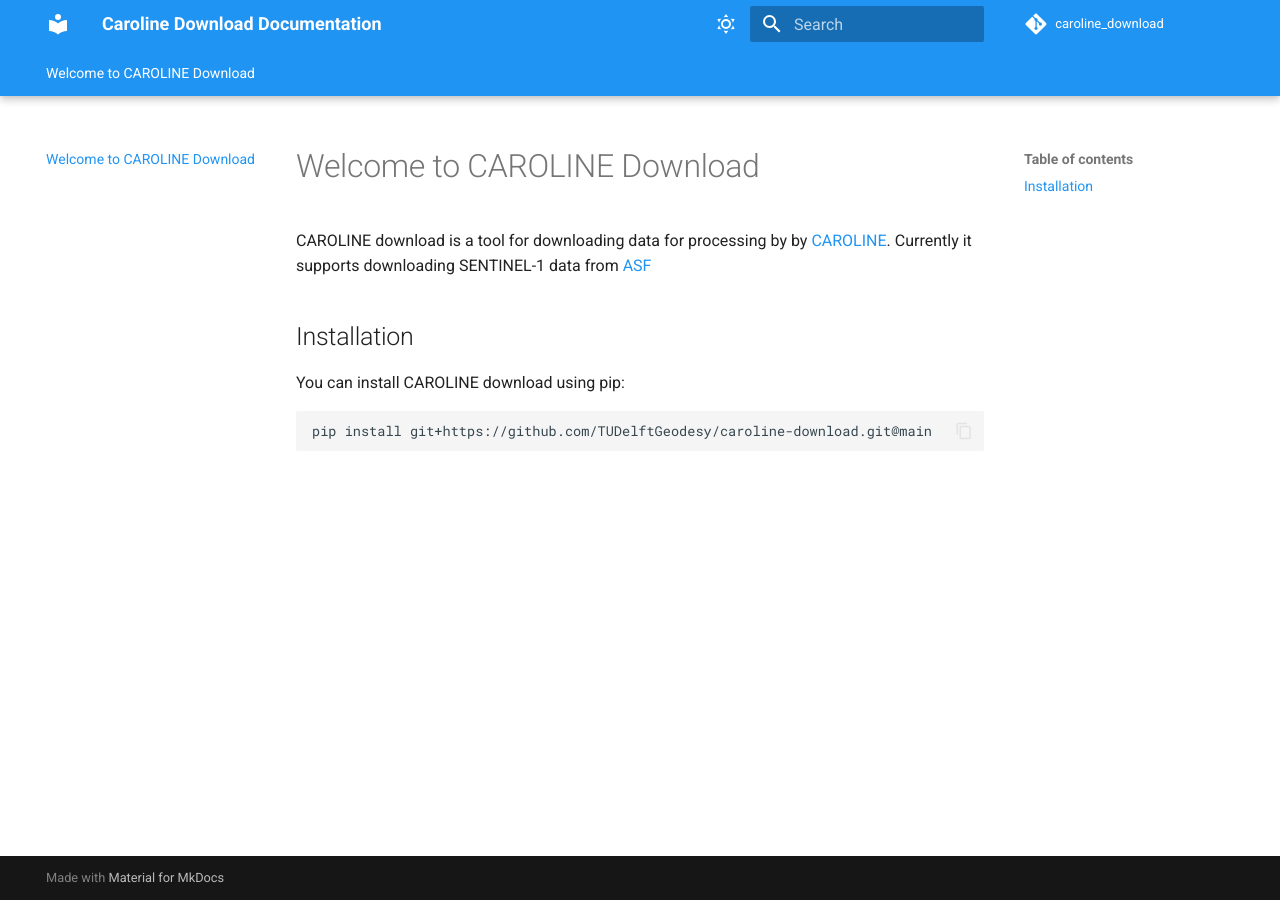
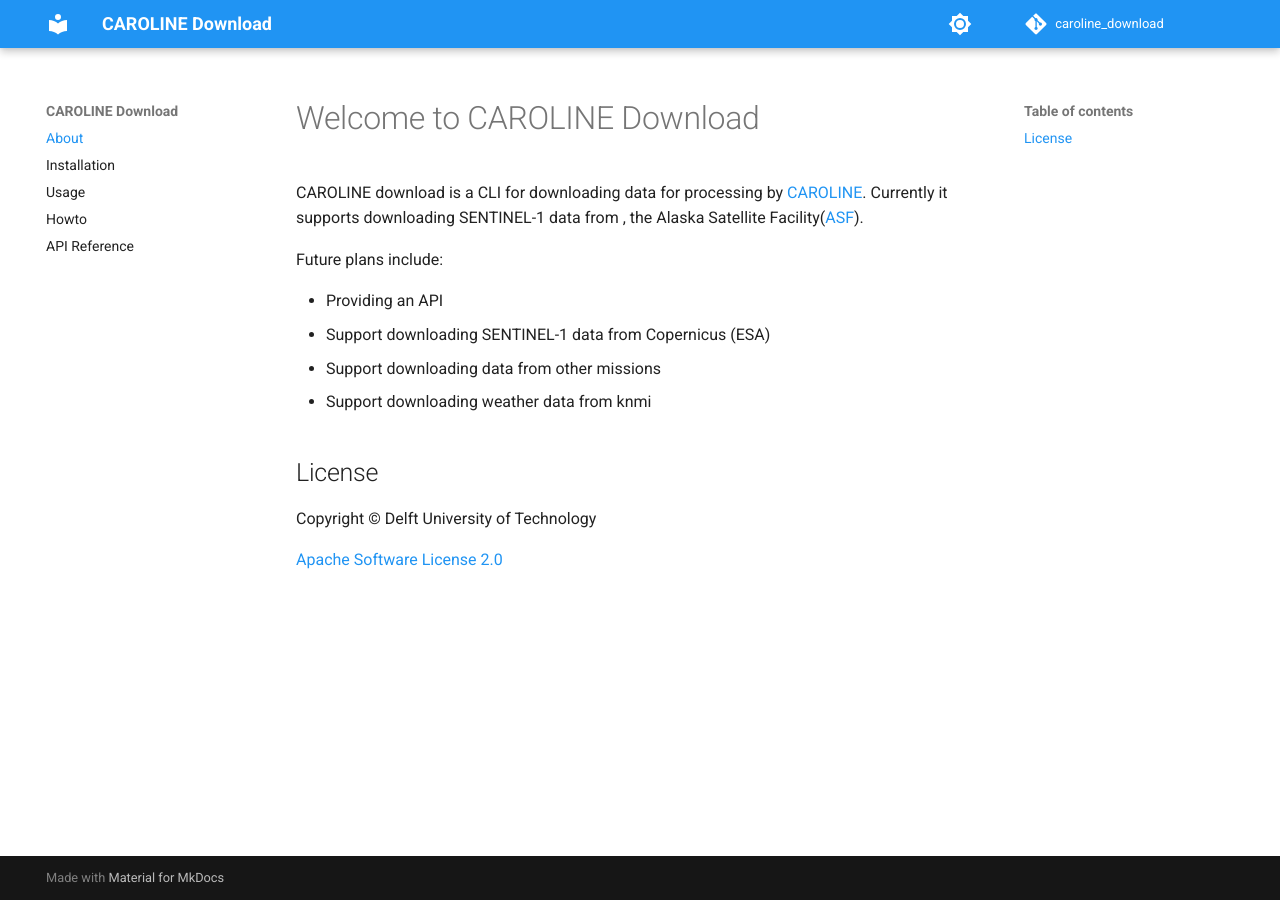
Before and after one commit to TUDelftGeodesy/caroline-download, an MkDocs documentation site: the page built from docs/index.md, in a window 1280 px wide. Built offline with MkDocs 1.6.1 and Material for MkDocs 9.7.7, drawn with Linux system fonts in a browser that asks for light colours; comment, search, counter and statistics services are not loaded.

Commit message:
Add documentation

````diff
--- a/docs/index.md
+++ b/docs/index.md
@@ -1,11 +1,16 @@
 # Welcome to CAROLINE Download
 
-CAROLINE download is a tool for downloading data for processing by by [CAROLINE](https://bitbucket.org/grsradartudelft/caroline/src/main/). Currently it supports downloading SENTINEL-1 data from [ASF](https://asf.alaska.edu)
+CAROLINE download is a CLI for downloading data for processing by [CAROLINE](https://bitbucket.org/grsradartudelft/caroline/src/main/). Currently it supports downloading SENTINEL-1 data from , the Alaska Satellite Facility([ASF](https://asf.alaska.edu)).
 
-## Installation
+Future plans include:
 
-You can install CAROLINE download using pip:
+- Providing an API
+- Support downloading SENTINEL-1 data from Copernicus (ESA)
+- Support downloading data from other missions
+- Support downloading weather data from knmi
 
-```
-pip install git+https://github.com/TUDelftGeodesy/caroline-download.git@main
-```
+## License
+
+Copyright &copy; Delft University of Technology
+
+[Apache Software License 2.0](https://www.apache.org/licenses/LICENSE-2.0)
--- a/mkdocs.yml
+++ b/mkdocs.yml
@@ -1,4 +1,4 @@
-site_name: Caroline Download Documentation
+site_name: CAROLINE Download
 repo_url: https://github.com/TUDelftGeodesy/caroline-download
 repo_name: caroline_download
 
@@ -6,22 +6,48 @@
   name: material
   palette:
     # Palette toggle for light mode
-    - scheme: default
+    - media: "(prefers-color-scheme: light)"
+      scheme: default
       toggle:
-        icon: material/weather-sunny
+        icon: material/brightness-7
         name: Switch to dark mode
       primary: blue
       accent: white
 
     # Palette toggle for dark mode
-    - scheme: slate
+    - media: "(prefers-color-scheme: dark)"
+      scheme: slate
       toggle:
-        icon: material/weather-night
+        icon: material/brightness-4
         name: Switch to light mode
       primary: black
       accent: pink
   features:
     - navigation.instant
-    - navigation.tabs
-    - navigation.tabs.sticky
+    #- navigation.tabs
+    #- navigation.tabs.sticky
     - content.code.copy
+
+nav:
+  - About: index.md
+  - Installation: installation.md
+  - Usage: usage.md
+  - Howto: howto.md
+  - API Reference: api_reference.md
+
+plugins:
+  - mkdocstrings:
+      handlers:
+        python:
+          options:
+            docstring_style: numpy
+            docstring_options:
+              ignore_init_summary: no
+            merge_init_into_class: yes
+            show_submodules: no
+
+markdown_extensions:
+  - admonition
+  - pymdownx.details
+  - pymdownx.superfences
+  - def_list
````
Also changed, not shown: README.md (+6 -0 lines), docs/api_reference.md (added, +23 -0 lines), docs/howto.md (added, +90 -0 lines), docs/installation.md (added, +7 -0 lines), docs/usage.md (added, +117 -0 lines), pyproject.toml (+7 -0 lines), setup.py (+4 -3 lines), src/caroline_download/__init__.py (+8 -0 lines), 3 other files.
